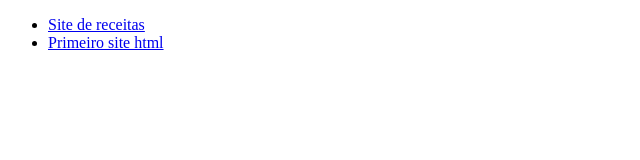
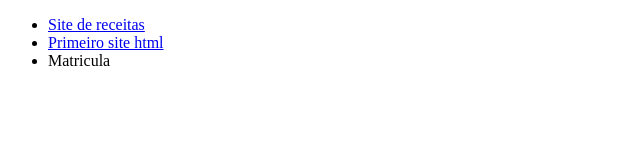
Before and after one commit to Joaozin1207/Works-IFPR, a plain HTML site: page index.html in a window 1280 px wide. Shown: the full height of the page, 0-640 px from the left. Drawn offline with Linux system fonts and the light colour scheme.

Commit message:
add matricula link

```diff
--- a/index.html
+++ b/index.html
@@ -8,6 +8,7 @@
         <ul>
           <li><a href="Site receitas/receitas.html">Site de receitas</a></li>
           <li><a href="Primeiro site/Primeiro site html.html">Primeiro site html</a></li>
+          <li><a herf="matricula/index.html">Matricula</a></li>
      </ul>
     </body>
 </html>
```
